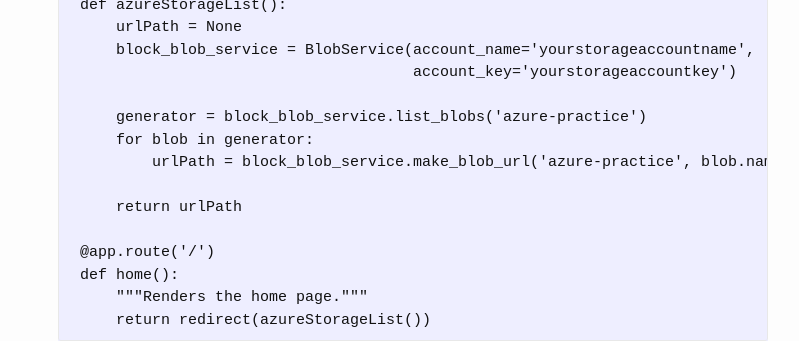
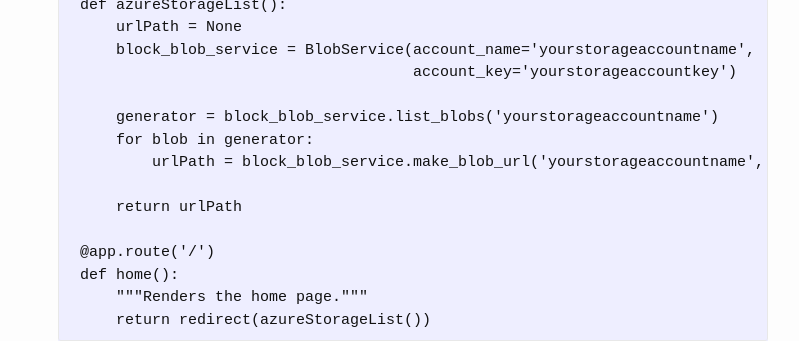
Before and after one commit to Azure-For-Beginner/Azure-For-Beginner.github.io-qqq, a Jekyll site: the page built from _posts/2017-04-06-create-webapp-storage.markdown, in a window 1280 px wide and 900 px high, scrolled down 3079 px. Shown: the part 353-694 px from the top of the window, without its empty margins (242-1041 px from the left). Built offline with Jekyll 4.4.1, drawn with Linux system fonts in a browser that asks for light colours; some of the changed text lies outside the part shown; grey boxes are pictures that could not be loaded.

Commit message:
webapp post 2, 3 modify

```diff
--- a/_posts/2017-04-06-create-webapp-storage.markdown
+++ b/_posts/2017-04-06-create-webapp-storage.markdown
@@ -39,9 +39,9 @@ categories: Azure Web Applcation
 	    block_blob_service = BlobService(account_name='yourstorageaccountname',
 	                                     account_key='yourstorageaccountkey')
 
-	    generator = block_blob_service.list_blobs('azure-practice')
+	    generator = block_blob_service.list_blobs('yourstorageaccountname')
 	    for blob in generator:
-	        urlPath = block_blob_service.make_blob_url('azure-practice', blob.name)
+	        urlPath = block_blob_service.make_blob_url('yourstorageaccountname', blob.name)
 
 	    return urlPath
 
```
Also changed, not shown: _posts/2017-04-02-create-webapp.markdown (+4 -4 lines).
